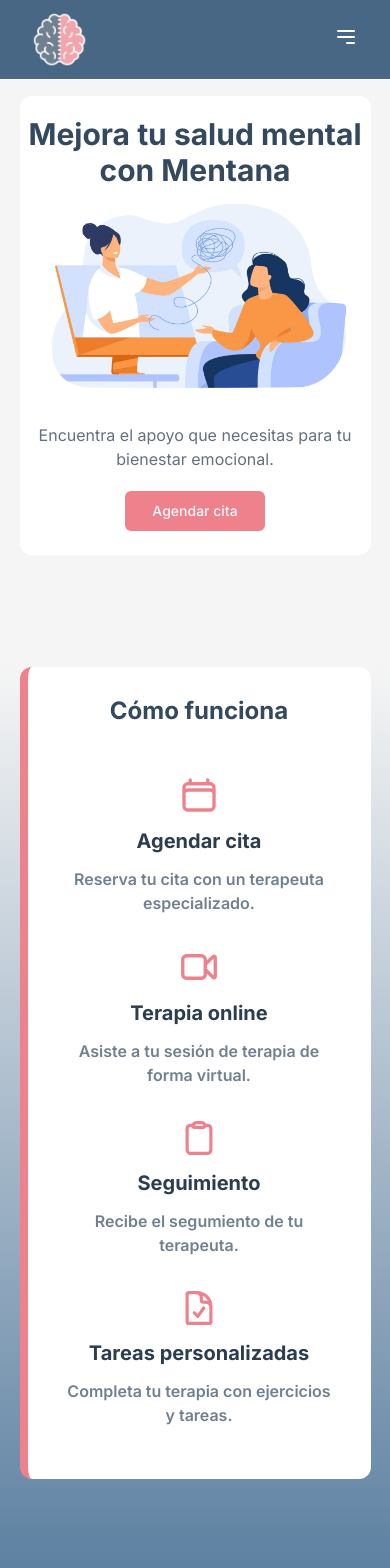
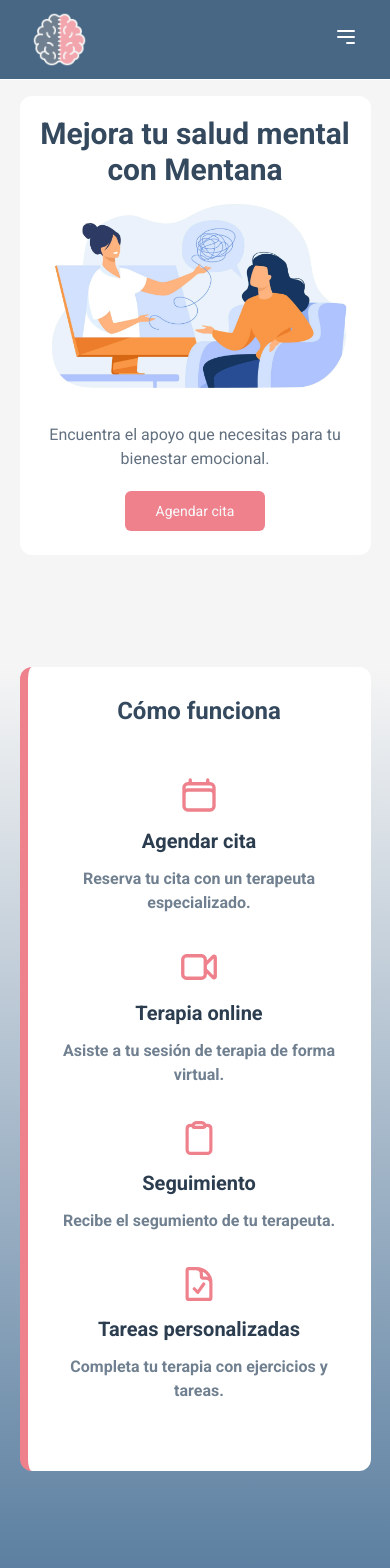
Before and after one commit to Davoyandun/MENTANA-frontend, a Next.js app: page / in a window 390 px wide. Shown: the top 1568 px of the page. Built offline with nearby package versions, Linux system fonts and the light colour scheme.

Commit message:
instalacion de font family roboto

```diff
--- a/package.json
+++ b/package.json
@@ -10,6 +10,7 @@
     "test": "jest"
   },
   "dependencies": {
+    "@next/font": "^14.2.3",
     "@radix-ui/react-accordion": "^1.1.2",
     "@radix-ui/react-avatar": "^1.0.4",
     "@radix-ui/react-popover": "^1.0.7",
--- a/src/app/layout.tsx
+++ b/src/app/layout.tsx
@@ -2,6 +2,7 @@ import React from 'react'
 import type { Metadata } from 'next'
 import { Inter } from 'next/font/google'
 import '../shared/styles/globals.css'
+
 
 
 const inter = Inter({ subsets: ['latin'] })
--- a/src/app/page.tsx
+++ b/src/app/page.tsx
@@ -3,11 +3,12 @@ import Navbar from "@/shared/components/navbar/navbar";
 import Banner from "@/shared/components/landing/Banner/banner";
 import StepToUse from "@/shared/components/landing/StepToUse/stepToUse";
 
+
 export default function Home() {
   return (
     <>
       <Navbar />
-      <main className="flex bg-whiteSmokeBase min-h-screen flex-col items-center justify-start lg:mt-[100px] mt-[80px] overflow-x-hidden">
+      <main className="font-sans flex bg-whiteSmokeBase min-h-screen flex-col items-center justify-start lg:mt-[100px] mt-[80px] overflow-x-hidden">
         <div className="bannerWrapper flex flex-row md:mt-24 mt-4  justify-center mb-28 md:mb-0">
           <Banner />
         </div>
--- a/src/shared/components/landing/StepToUse/stepToUse.tsx
+++ b/src/shared/components/landing/StepToUse/stepToUse.tsx
@@ -8,8 +8,8 @@ export default function StepToUse() {
   return (
     <div className="bg-gradient-to-b from-whiteSmokeBase to-chaarcoal100 min-h-screen w-full flex items-center justify-center">
       <div className="bg-white w-[90%] lg:h-[400px] justify-evenly gap-12 rounded-xl flex flex-col border-l-8 border-solid border-teaRose500 lg:mb-16 mb-32 py-3 lg:py-0">
-        <p className="font-bold text-2xl lg:text-3xl md:ml-11 h-1/4 pt-4 text-chaarcoalBase md:mt-5 self-center md:self-start">Cómo funciona</p>
-        <div className="flex md:hidden lg:flex flex-col md:flex-row h-2/5 md:justify-evenly mb-10 gap-8 md:gap-0">
+        <p className="font-bold text-2xl lg:text-3xl md:ml-11 h-1/4 pt-4 text-chaarcoalBase md:mt-5 lg:mt-12 self-center md:self-start">Cómo funciona</p>
+        <div className="flex md:hidden lg:flex flex-col md:flex-row h-2/5 md:justify-evenly mb-14 gap-8 md:gap-0">
           <CardStepToStep
             image={<svg xmlns="http://www.w3.org/2000/svg" color="#EE818C" fill='none' viewBox="0 0 24 24" stroke-width="2" stroke="currentColor" className="size-10">
             <path stroke-linecap="round" stroke-linejoin="round" d="M6.75 3v2.25M17.25 3v2.25M3 18.75V7.5a2.25 2.25 0 0 1 2.25-2.25h13.5A2.25 2.25 0 0 1 21 7.5v11.25m-18 0A2.25 2.25 0 0 0 5.25 21h13.5A2.25 2.25 0 0 0 21 18.75m-18 0v-7.5A2.25 2.25 0 0 1 5.25 9h13.5A2.25 2.25 0 0 1 21 11.25v7.5" />
--- a/src/shared/styles/globals.css
+++ b/src/shared/styles/globals.css
@@ -1,6 +1,12 @@
+@import url('https://fonts.googleapis.com/css2?family=Roboto:wght@400;700&display=swap');
+
 @tailwind base;
-  @tailwind components;
-  @tailwind utilities;
+@tailwind components;
+@tailwind utilities;
+
+html, body {
+  font-family: 'Roboto', sans-serif;
+}
 
   @layer base {
     :root {
--- a/tailwind.config.ts
+++ b/tailwind.config.ts
@@ -17,6 +17,9 @@ const config: Config = {
 			},
 		},
 		extend: {
+				fontFamily: {
+					'sans': ['Roboto', 'sans-serif'],
+				  },
 			colors: {
 				border: 'hsl(var(--border))',
 				input: 'hsl(var(--input))',
```
Also changed, not shown: 1 other file (tests, documents, lock files or other folders).
